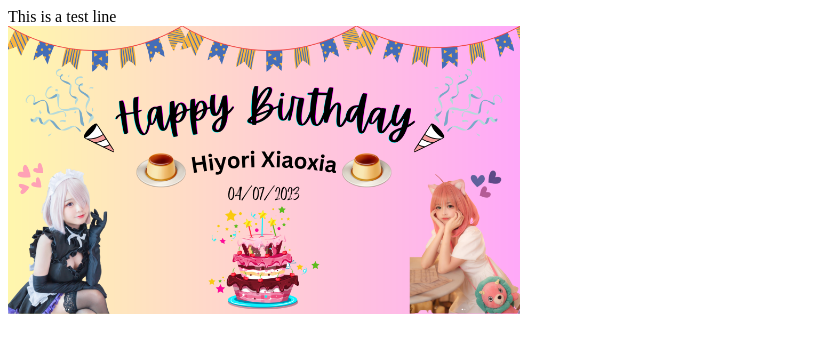
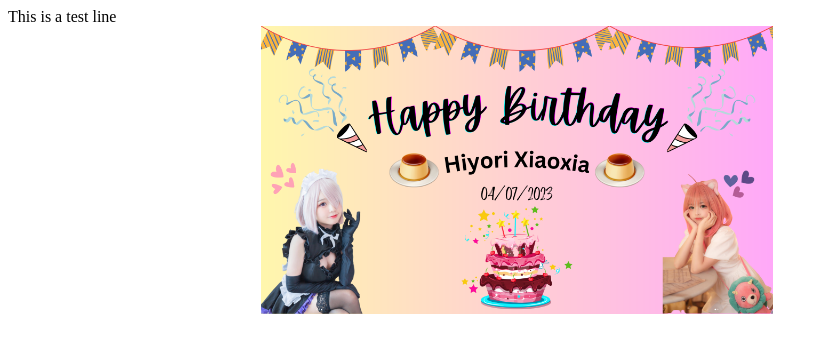
Before and after one commit to Kagura0303/Hiyori.github.io, a plain HTML site: page index.html in a window 1280 px wide. Shown: the whole page, without its empty margins (0-828 px from the left). Drawn offline with Linux system fonts and the light colour scheme.

Commit message:
Update index.css

```diff
--- a/index.css
+++ b/index.css
@@ -1,11 +1,11 @@
 #KaiAn
 {
     width: 40vw;
-    margin-left: auto;
-    margin-right: auto;
+    margin-left: 20%;
+    margin-right: 20%;
 }
 
-body
+html
 {
     width: 100%;
 }
```
